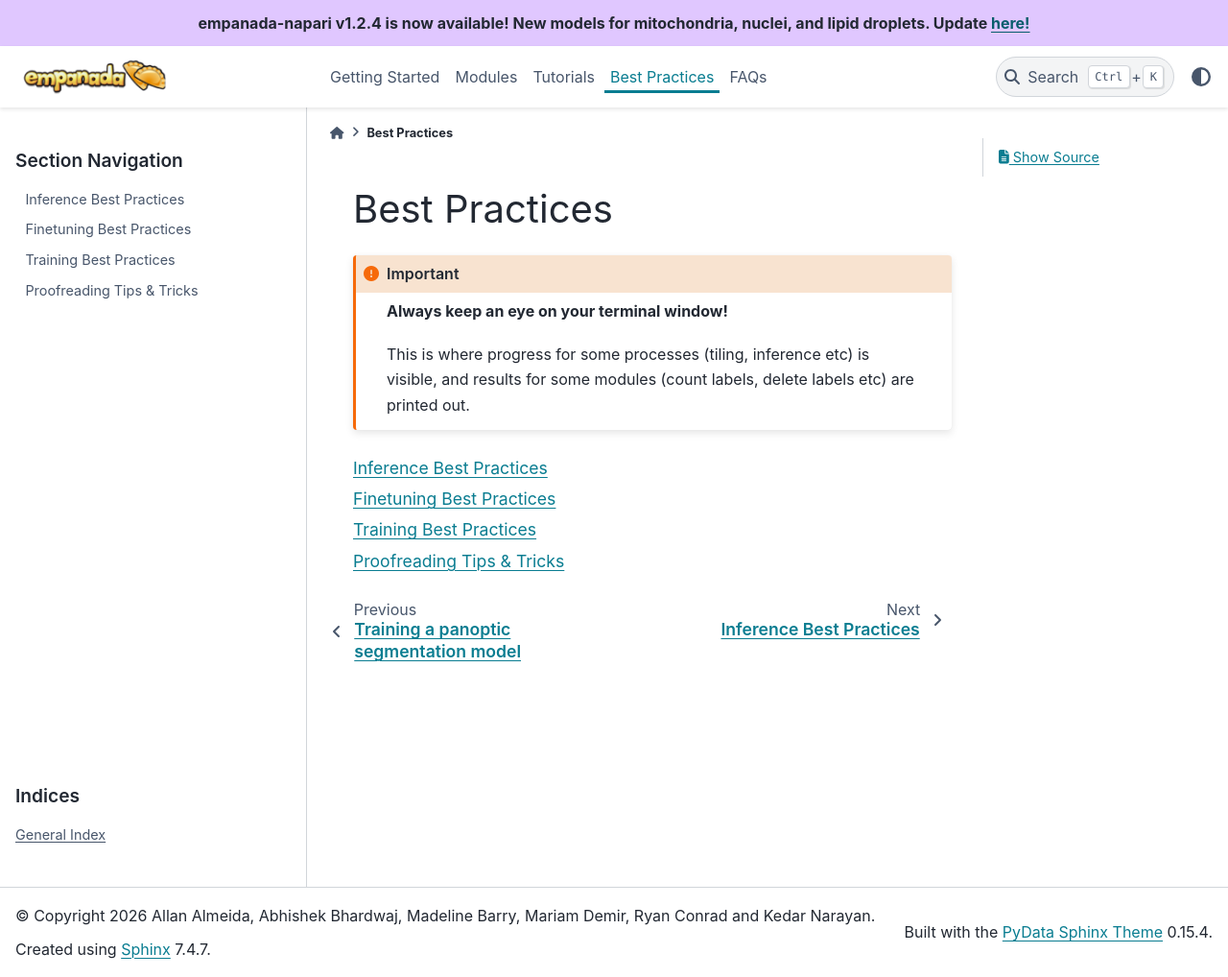
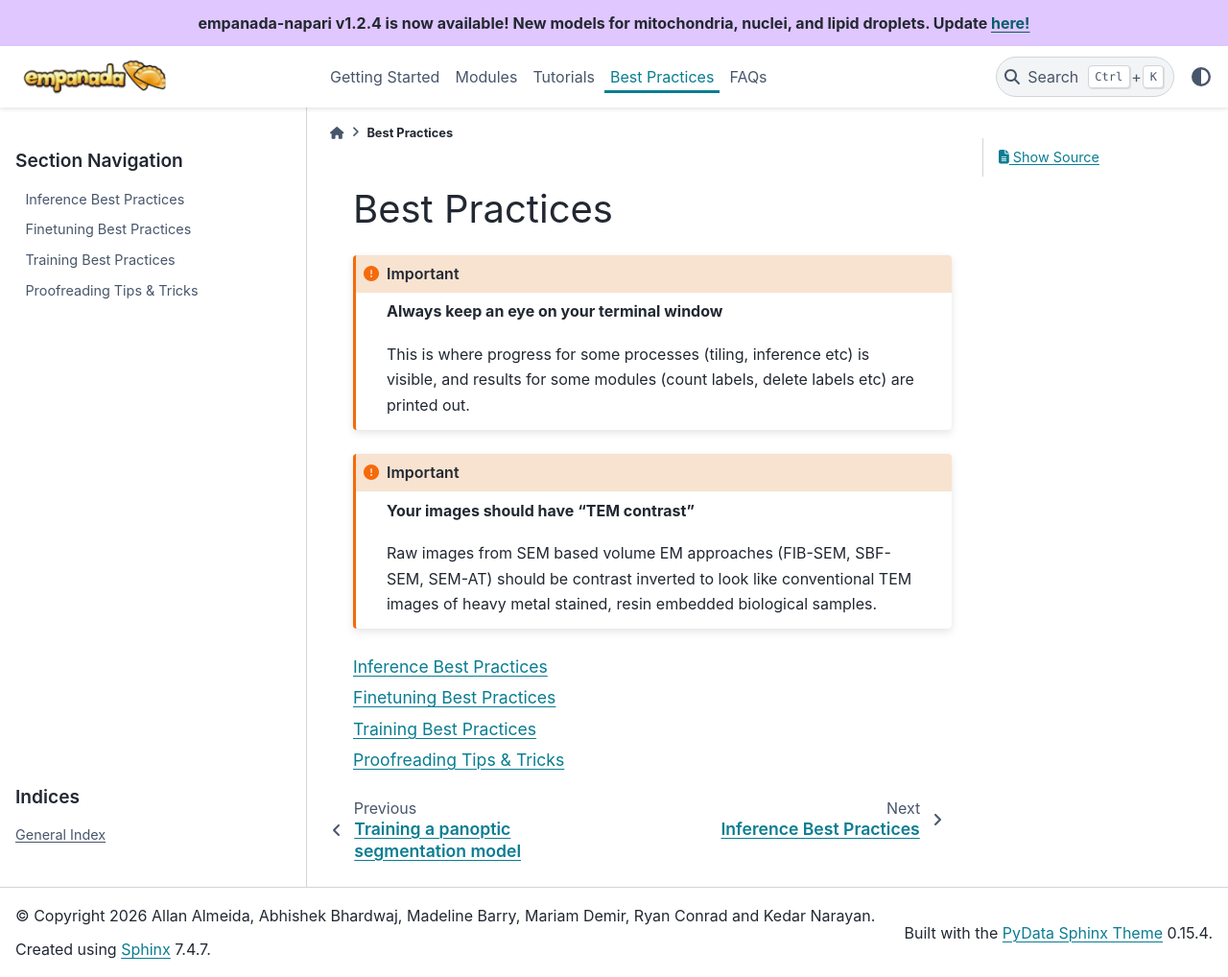
Before and after one commit to volume-em/empanada-napari-docs, a Sphinx documentation site: the page built from docs/best_practice/index.rst, in a window 1280 px wide and 1018 px high. Shown: the whole window at 96% size. Built offline with Sphinx 7.4.7 and the PyData theme 0.15.4, drawn with Linux system fonts in a browser that asks for light colours.

Commit message:
Update index.rst
Best practices TEM contrast

```diff
--- a/docs/best_practice/index.rst
+++ b/docs/best_practice/index.rst
@@ -5,10 +5,15 @@ Best Practices
 
 .. important::
 
-    **Always keep an eye on your terminal window!**
+    **Always keep an eye on your terminal window**
 
     This is where progress for some processes (tiling, inference etc) is visible, and results for some modules (count labels, delete labels etc) are printed out.
 
+.. important::
+
+    **Your images should have "TEM contrast"**
+
+    Raw images from SEM based volume EM approaches (FIB-SEM, SBF-SEM, SEM-AT) should be contrast inverted to look like conventional TEM images of heavy metal stained, resin embedded biological samples.
 
 .. toctree::
     :maxdepth: 3
```
